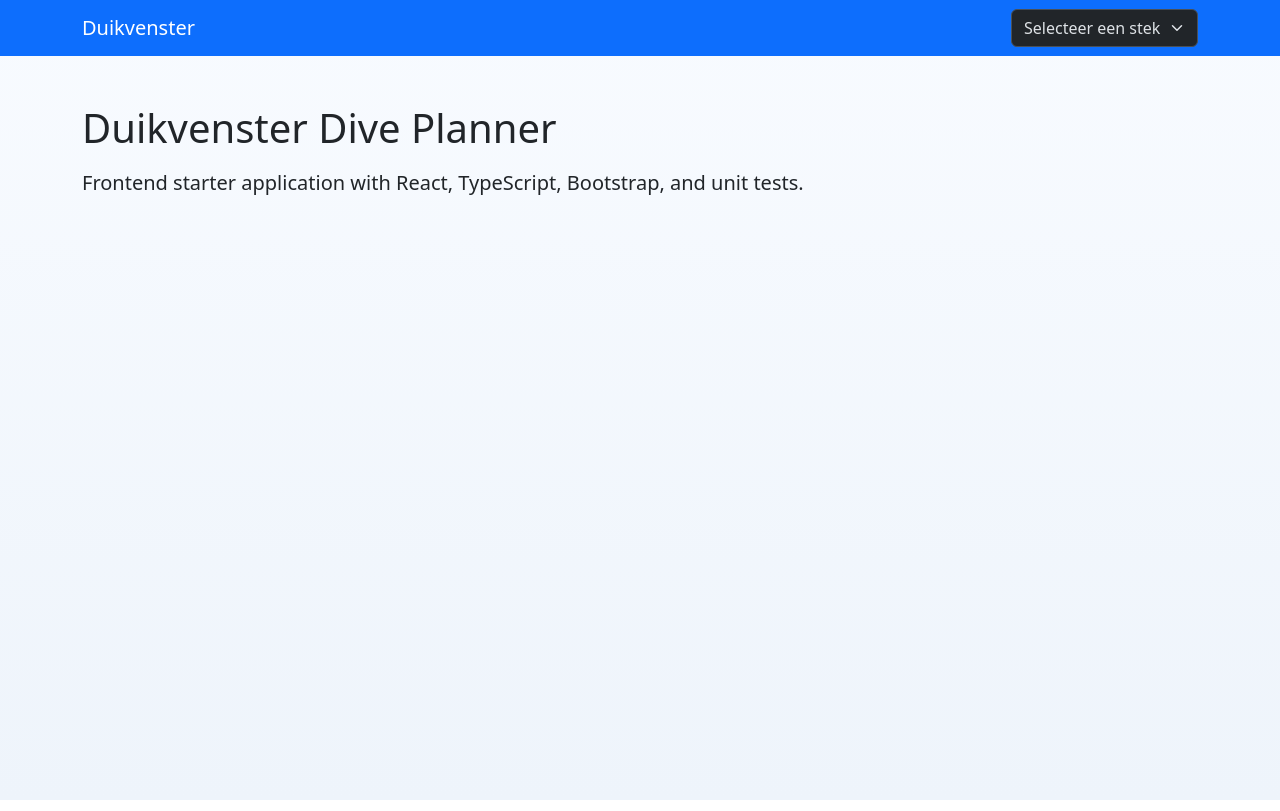
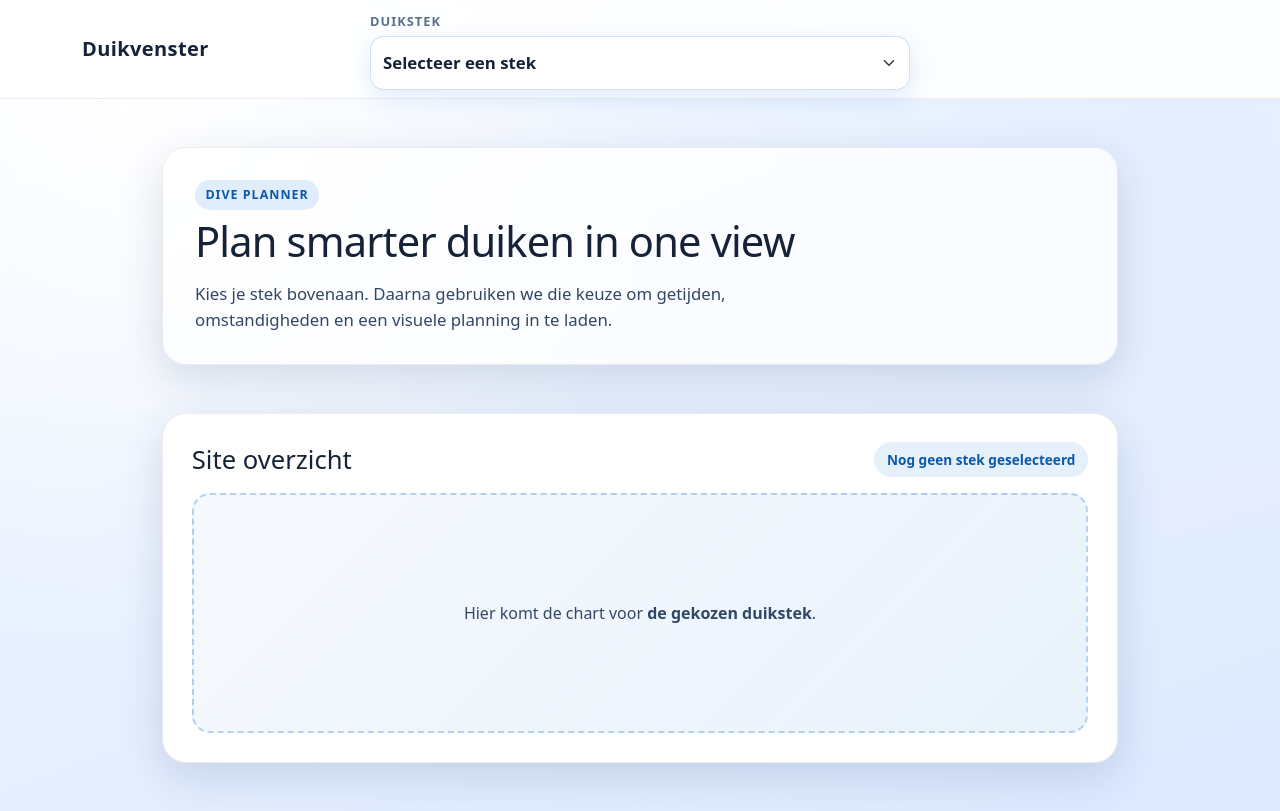
Before and after one commit to danroozemond/duikvenster-react, a React (Vite) app: page / in a window 1280 px wide. Built offline with nearby package versions, Linux system fonts and the light colour scheme.

Commit message:
Refresh UI and center dive site selector

```diff
--- a/src/components/AppNavbar.tsx
+++ b/src/components/AppNavbar.tsx
@@ -1,6 +1,5 @@
 import Container from 'react-bootstrap/Container'
 import Form from 'react-bootstrap/Form'
-import Nav from 'react-bootstrap/Nav'
 import Navbar from 'react-bootstrap/Navbar'
 
 type AppNavbarProps = {
@@ -13,19 +12,25 @@ function AppNavbar({ sites, selectedSiteId, onSiteChange }: AppNavbarProps) {
   const siteEntries = Object.entries(sites)
 
   return (
-    <Navbar bg="primary" data-bs-theme="dark" expand="lg">
-      <Container>
-        <Navbar.Brand href="#">Duikvenster</Navbar.Brand>
+    <Navbar className="app-navbar" expand="lg">
+      <Container className="app-navbar-container">
+        <Navbar.Brand href="#" className="app-navbar-brand">
+          Duikvenster
+        </Navbar.Brand>
         <Navbar.Toggle aria-controls="main-nav" />
-        <Navbar.Collapse id="main-nav">
-          <Nav className="ms-auto">
+        <Navbar.Collapse id="main-nav" className="app-navbar-collapse">
+          <div className="site-selector-shell">
+            <Form.Label className="site-selector-label mb-1">
+              Duikstek
+            </Form.Label>
             <Form.Select
               aria-label="Select dive site"
+              className="site-selector"
               value={selectedSiteId}
               onChange={(event) => onSiteChange(event.target.value)}
               disabled={siteEntries.length === 0}
             >
-              <option value="" disabled>
+              <option value="">
                 Selecteer een stek
               </option>
               {siteEntries.map(([siteId, siteName]) => (
@@ -34,7 +39,7 @@ function AppNavbar({ sites, selectedSiteId, onSiteChange }: AppNavbarProps) {
                 </option>
               ))}
             </Form.Select>
-          </Nav>
+          </div>
         </Navbar.Collapse>
       </Container>
     </Navbar>
--- a/src/pages/HomePage.tsx
+++ b/src/pages/HomePage.tsx
@@ -33,25 +33,38 @@ function HomePage() {
     selectedSiteId === '' ? '' : diveSitesRecord[selectedSiteId]
 
   return (
-    <>
+    <div className="app-shell">
       <AppNavbar
         sites={diveSitesRecord}
         selectedSiteId={selectedSiteId}
         onSiteChange={setSelectedSiteId}
       />
-      <Container className="py-5">
-        <h1 className="mb-3">Duikvenster Dive Planner</h1>
-        <p className="lead mb-0">
-          Frontend starter application with React, TypeScript, Bootstrap, and
-          unit tests.
-        </p>
-        {selectedSiteName ? (
-          <p className="mt-4 mb-0">
-            Selected dive site: <strong>{selectedSiteName}</strong>
+      <Container className="app-main py-5 py-lg-6">
+        <section className="hero-card">
+          <p className="hero-kicker mb-2">Dive Planner</p>
+          <h1 className="hero-title mb-3">Plan smarter duiken in one view</h1>
+          <p className="hero-text mb-0">
+            Kies je stek bovenaan. Daarna gebruiken we die keuze om getijden,
+            omstandigheden en een visuele planning in te laden.
           </p>
-        ) : null}
+        </section>
+
+        <section className="chart-card mt-4 mt-lg-5">
+          <div className="chart-card-header">
+            <h2 className="chart-card-title mb-0">Site overzicht</h2>
+            <span className="chart-badge">
+              {selectedSiteName || 'Nog geen stek geselecteerd'}
+            </span>
+          </div>
+          <div className="chart-placeholder mt-3">
+            <p className="mb-0">
+              Hier komt de chart voor{' '}
+              <strong>{selectedSiteName || 'de gekozen duikstek'}</strong>.
+            </p>
+          </div>
+        </section>
       </Container>
-    </>
+    </div>
   )
 }
 
--- a/src/styles/app.css
+++ b/src/styles/app.css
@@ -1,5 +1,213 @@
+:root {
+  --bg-0: #f4f8ff;
+  --bg-1: #dce9ff;
+  --surface: rgba(255, 255, 255, 0.78);
+  --surface-strong: #ffffff;
+  --ink-900: #152238;
+  --ink-700: #324766;
+  --ink-500: #59708f;
+  --accent: #0f6fd8;
+  --accent-strong: #0b58ab;
+  --ring: rgba(15, 111, 216, 0.24);
+  --shadow-soft: 0 14px 44px rgba(17, 44, 79, 0.14);
+}
+
+*,
+*::before,
+*::after {
+  box-sizing: border-box;
+}
+
 body {
   margin: 0;
   min-height: 100vh;
-  background: linear-gradient(180deg, #f8fbff 0%, #eef4fb 100%);
+  color: var(--ink-900);
+  background:
+    radial-gradient(circle at 10% 10%, #ffffff 0%, transparent 42%),
+    radial-gradient(circle at 92% 20%, #e4eeff 0%, transparent 32%),
+    linear-gradient(160deg, var(--bg-0) 0%, var(--bg-1) 100%);
 }
+
+#root {
+  min-height: 100vh;
+}
+
+.app-shell {
+  min-height: 100vh;
+}
+
+.app-navbar {
+  border-bottom: 1px solid rgba(21, 34, 56, 0.08);
+  background: rgba(255, 255, 255, 0.84);
+  backdrop-filter: blur(14px);
+}
+
+.app-navbar-container {
+  position: relative;
+  min-height: 82px;
+}
+
+.app-navbar-brand {
+  font-size: 1.25rem;
+  font-weight: 700;
+  letter-spacing: 0.02em;
+  color: var(--ink-900);
+}
+
+.app-navbar-brand:hover,
+.app-navbar-brand:focus {
+  color: var(--ink-900);
+}
+
+.app-navbar .navbar-toggler {
+  border: none;
+  background: var(--surface-strong);
+  box-shadow: 0 6px 18px rgba(17, 44, 79, 0.12);
+}
+
+.app-navbar .navbar-toggler:focus {
+  box-shadow: 0 0 0 0.2rem var(--ring);
+}
+
+.app-navbar-collapse {
+  justify-content: center;
+}
+
+.site-selector-shell {
+  width: min(100%, 540px);
+  padding: 0.6rem 0 0.4rem;
+}
+
+.site-selector-label {
+  font-size: 0.8rem;
+  font-weight: 700;
+  letter-spacing: 0.08em;
+  text-transform: uppercase;
+  color: var(--ink-500);
+}
+
+.site-selector {
+  height: 54px;
+  border: 1px solid rgba(15, 111, 216, 0.2);
+  border-radius: 14px;
+  font-size: 1.05rem;
+  font-weight: 600;
+  color: var(--ink-900);
+  background-color: var(--surface-strong);
+  box-shadow: 0 8px 24px rgba(15, 111, 216, 0.12);
+}
+
+.site-selector:focus {
+  border-color: var(--accent);
+  box-shadow: 0 0 0 0.2rem var(--ring);
+}
+
+.app-main {
+  max-width: 980px;
+}
+
+.hero-card {
+  border: 1px solid rgba(21, 34, 56, 0.08);
+  border-radius: 24px;
+  padding: clamp(1.2rem, 2.5vw, 2rem);
+  background: var(--surface);
+  box-shadow: var(--shadow-soft);
+}
+
+.hero-kicker {
+  display: inline-block;
+  padding: 0.35rem 0.65rem;
+  border-radius: 999px;
+  font-size: 0.78rem;
+  font-weight: 700;
+  letter-spacing: 0.08em;
+  text-transform: uppercase;
+  color: var(--accent-strong);
+  background: rgba(15, 111, 216, 0.12);
+}
+
+.hero-title {
+  font-size: clamp(1.75rem, 4vw, 2.6rem);
+  line-height: 1.14;
+  letter-spacing: -0.02em;
+}
+
+.hero-text {
+  max-width: 65ch;
+  font-size: 1.05rem;
+  color: var(--ink-700);
+}
+
+.chart-card {
+  border: 1px solid rgba(21, 34, 56, 0.08);
+  border-radius: 24px;
+  padding: clamp(1.1rem, 2.4vw, 1.8rem);
+  background: var(--surface-strong);
+  box-shadow: var(--shadow-soft);
+}
+
+.chart-card-header {
+  display: flex;
+  align-items: center;
+  justify-content: space-between;
+  gap: 0.75rem;
+}
+
+.chart-card-title {
+  font-size: clamp(1.25rem, 3vw, 1.6rem);
+}
+
+.chart-badge {
+  display: inline-flex;
+  align-items: center;
+  padding: 0.45rem 0.8rem;
+  border-radius: 999px;
+  font-size: 0.85rem;
+  font-weight: 700;
+  color: var(--accent-strong);
+  background: rgba(15, 111, 216, 0.1);
+}
+
+.chart-placeholder {
+  display: grid;
+  place-items: center;
+  min-height: 240px;
+  border: 2px dashed rgba(15, 111, 216, 0.28);
+  border-radius: 18px;
+  color: var(--ink-700);
+  background:
+    linear-gradient(
+      135deg,
+      rgba(15, 111, 216, 0.04) 0%,
+      rgba(15, 111, 216, 0.09) 100%
+    );
+}
+
+@media (min-width: 992px) {
+  .app-navbar-collapse {
+    position: absolute;
+    left: 50%;
+    width: min(560px, calc(100% - 260px));
+    transform: translateX(-50%);
+  }
+
+  .site-selector-shell {
+    padding: 0;
+  }
+}
+
+@media (max-width: 991.98px) {
+  .app-navbar-container {
+    padding-top: 0.4rem;
+    padding-bottom: 0.4rem;
+  }
+
+  .app-navbar-collapse {
+    margin-top: 0.35rem;
+  }
+
+  .chart-card-header {
+    flex-direction: column;
+    align-items: flex-start;
+  }
+}
```
